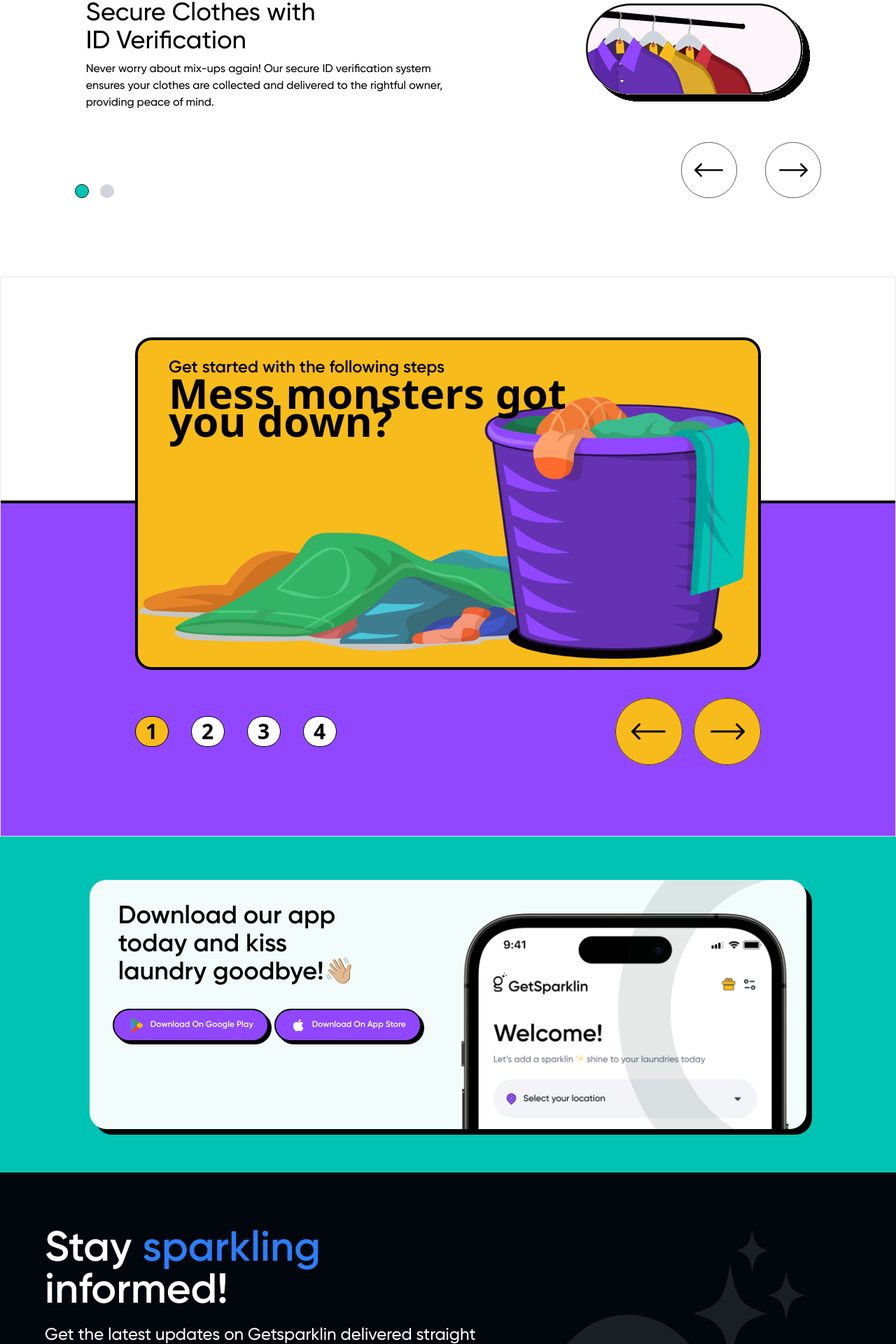
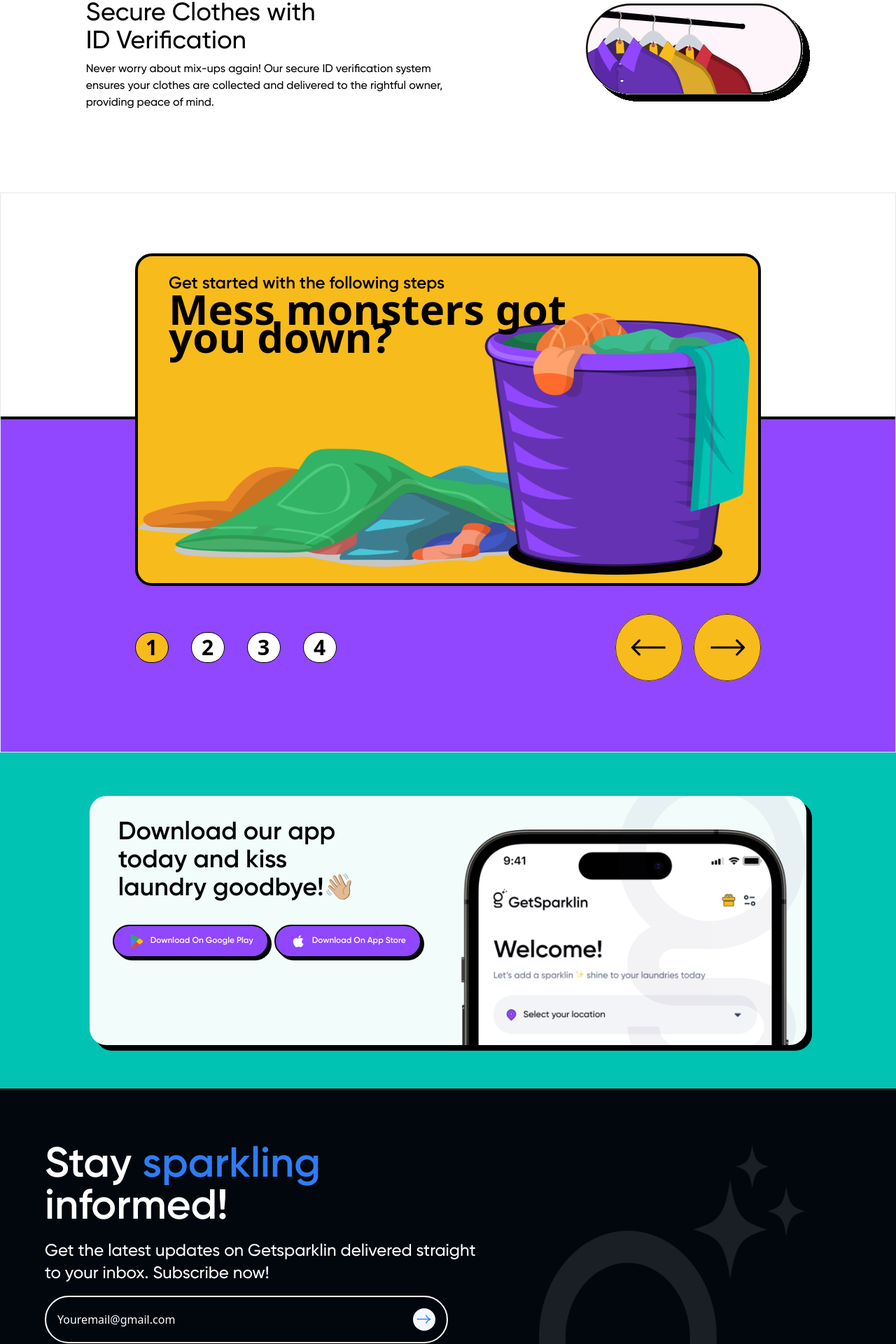
Before and after one commit to Element27/getsparklin, a Next.js app: page / in a window 1280 px wide. Shown: the part 2331-4251 px from the top of the page at 70% size. Built offline with nearby package versions, Linux system fonts and the light colour scheme.

Commit message:
subscribe icon

```diff
--- a/src/components/user/Features.tsx
+++ b/src/components/user/Features.tsx
@@ -73,7 +73,7 @@
           reverse={false}
         />
 
-        <div className="flex justify-between items-baseline my-10 w-10/12 mx-auto">
+        {/* <div className="flex justify-between items-baseline my-10 w-10/12 mx-auto">
           <div className="flex justify-between items-center gap-4">
             <Image
               src="/icons/Left Circle.svg"
@@ -106,7 +106,7 @@
               className="size-10 md:size-11 lg:size-20"
             />
           </div>
-        </div>
+        </div> */}
       </div>
     </section>
   );
--- a/src/components/user/Footer.tsx
+++ b/src/components/user/Footer.tsx
@@ -113,7 +113,7 @@
             alt="footer logo"
             width={432}
             height={600}
-            className="absolute bottom-[150%] lg:bottom-[-150%] left-[-5%]"
+            className="absolute bottom-[150%] lg:bottom-[-150%] left-[-5%] lg:left-[0] "
           />
         </div>
       </div>
--- a/src/components/user/PrefooterSection.tsx
+++ b/src/components/user/PrefooterSection.tsx
@@ -94,7 +94,8 @@
 
           <div className="mt-12 w-fit mx-auto relative">
             <Image
-              src="/icons/Vectorpart.svg"
+              // src="/icons/Vectorpart.svg"
+              src="/icons/Logo Mark-1.svg"
               alt="logo"
               width={731}
               height={400}
```
